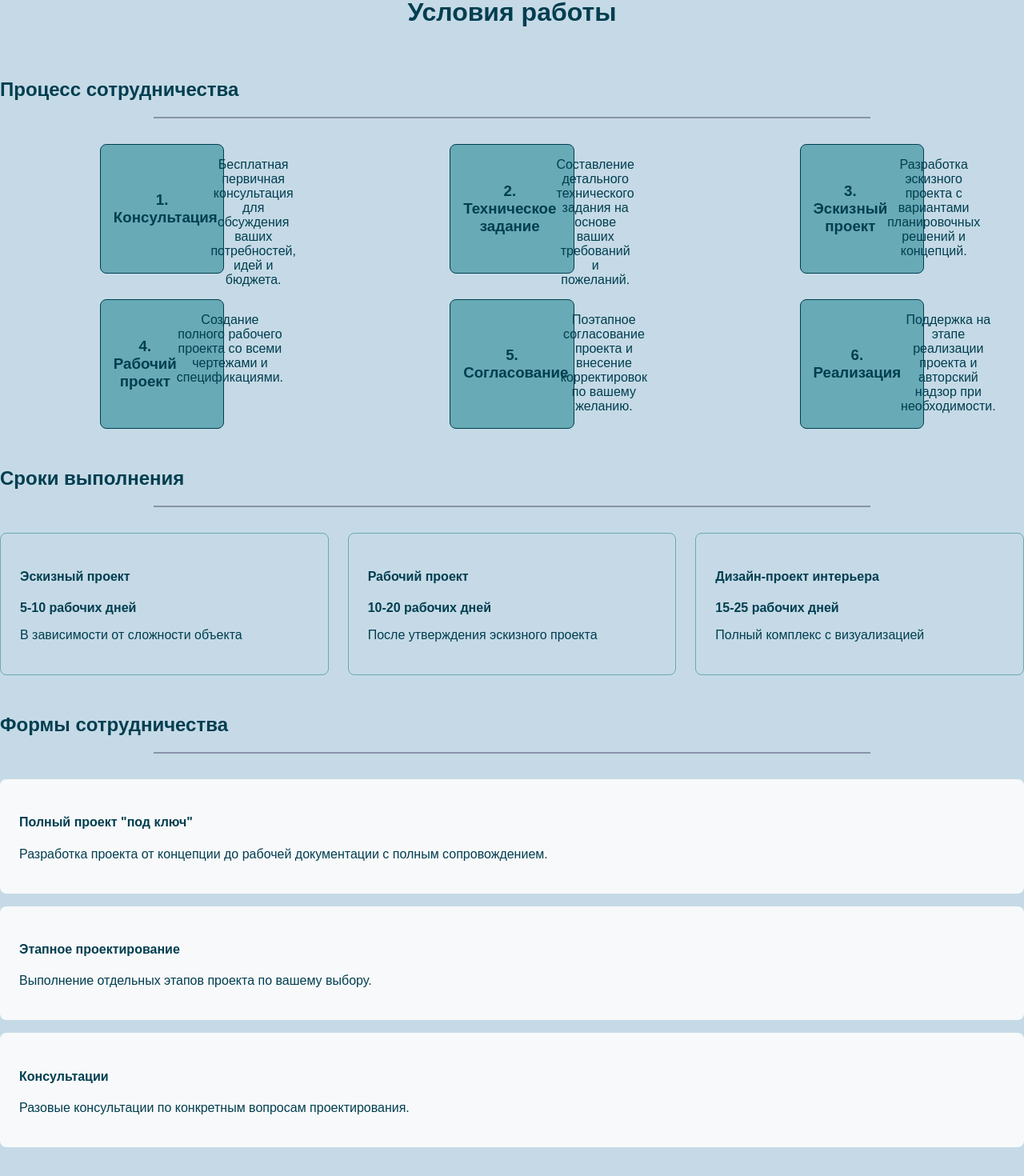
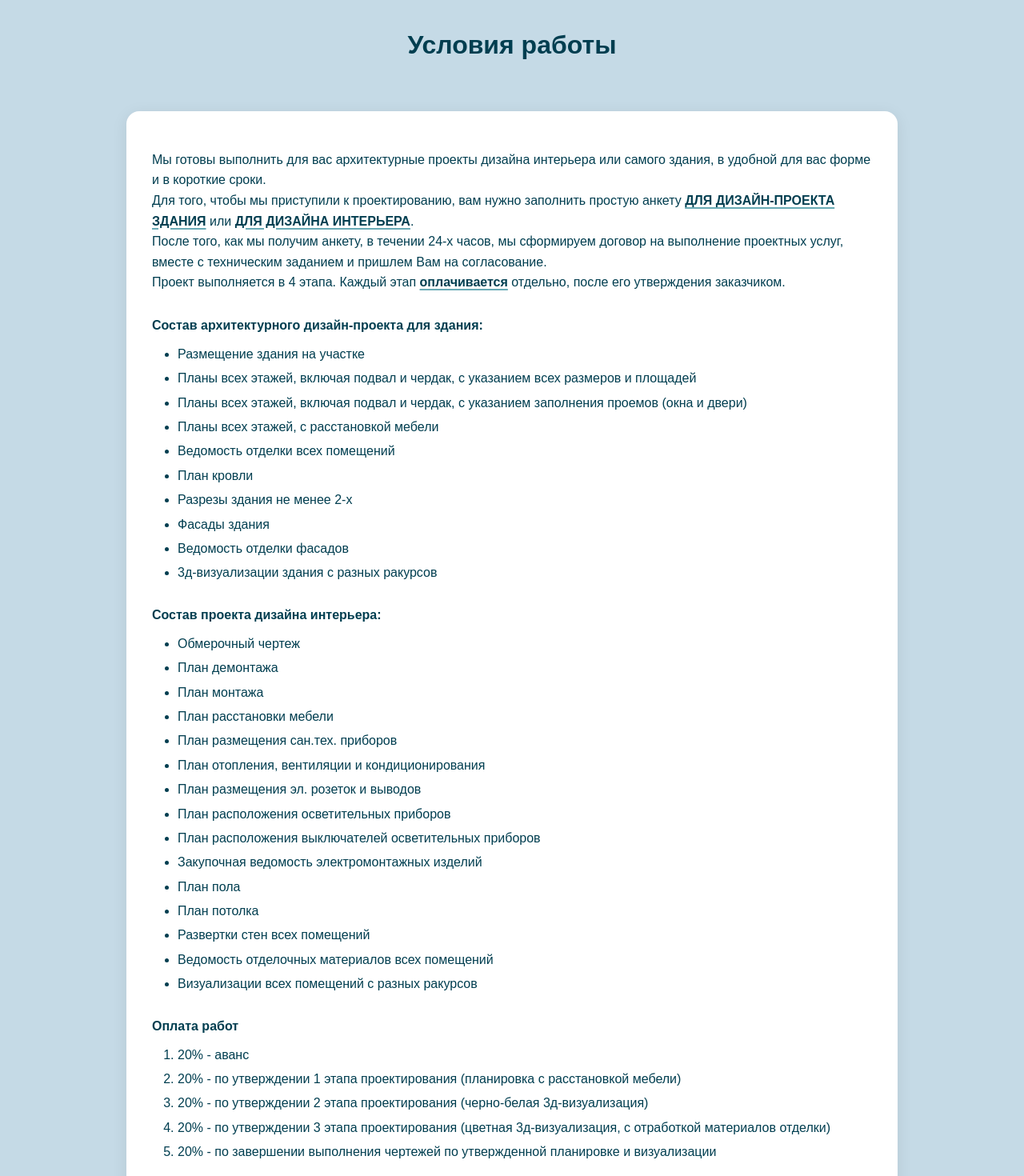
Before and after one commit to BMD63/jsds, a Next.js app: page /conditions in a window 1280 px wide. Shown: the part 190-1660 px from the top of the page at 80% size. Built offline with nearby package versions, Linux system fonts and the light colour scheme.

Commit message:
feat: enhance conditions and news pages with modern styling
- Add CSS Modules for conditions and news page

```diff
--- /dev/null
+++ b/src/app/conditions/conditions.module.css
@@ -0,0 +1,67 @@
+.container {
+  max-width: 1200px;
+  margin: 0 auto;
+  padding: 2em;
+}
+
+.title {
+  text-align: center;
+  margin-bottom: 2em;
+  color: #003e50;
+}
+
+.conditions {
+  width: 75%;
+  background-color: white;
+  margin: auto;
+  margin-top: 2em;
+  margin-bottom: 3em;
+  padding: 2em;
+  border-radius: 1em;
+  box-shadow: 0 4px 20px rgba(0, 0, 0, 0.08);
+}
+
+.conditions h4 {
+  color: #003e50;
+  margin-top: 2em;
+  margin-bottom: 1em;
+}
+
+.conditions ul, .conditions ol {
+  margin-bottom: 2em;
+  padding-left: 2em;
+}
+
+.conditions li {
+  margin-bottom: 0.5em;
+  line-height: 1.4;
+}
+
+.conditions p {
+  line-height: 1.6;
+  margin-bottom: 2em;
+}
+
+/* Стили для якорных ссылок */
+.anchorLink {
+  color: #003e50; /* Сохраняем основной цвет текста */
+  text-decoration: underline;
+  text-decoration-color: #68aab5;
+  text-decoration-thickness: 2px;
+  text-underline-offset: 3px;
+  font-weight: bold;
+  transition: all 0.3s ease;
+}
+
+.anchorLink:hover {
+  color: #68aab5; /* Меняем только при наведении */
+  text-decoration-color: #003e50;
+  background-color: rgba(104, 170, 181, 0.1);
+  padding: 2px 4px;
+  border-radius: 3px;
+}
+
+.anchorLink:visited {
+  color: #003e50; /* Не меняем цвет после перехода */
+  text-decoration-color: #68aab5;
+}
--- a/src/app/conditions/page.tsx
+++ b/src/app/conditions/page.tsx
@@ -1,99 +1,86 @@
 import Link from 'next/link'
+import styles from './conditions.module.css'
 
 export default function Conditions() {
   return (
-    <>
-        <h1 style={{ textAlign: 'center', marginBottom: '2em' }}>Условия работы</h1>
+    <div className={styles.container}>
+      <h1 className={styles.title}>Условия работы</h1>
 
-        <section style={{ marginBottom: '3em' }}>
-          <h2>Процесс сотрудничества</h2>
-          <div className="line"></div>
+      <div className={styles.conditions}>
+        <p>
+          Мы готовы выполнить для вас архитектурные
+          проекты дизайна интерьера или самого здания,
+          в удобной для вас форме и в короткие сроки.
+          <br />
+          Для того, чтобы мы приступили к проектированию,
+          вам нужно заполнить простую анкету{' '}
+          <a href="#archdesign" className={styles.anchorLink}>
+            ДЛЯ ДИЗАЙН-ПРОЕКТА ЗДАНИЯ
+          </a>{' '}
+          или{' '}
+          <a href="#interiordesign" className={styles.anchorLink}>
+            ДЛЯ ДИЗАЙНА ИНТЕРЬЕРА
+          </a>.
+          <br />
+          После того, как мы получим анкету, в течении 24-х часов,
+          мы сформируем договор на выполнение проектных услуг,
+          вместе с техническим заданием и пришлем
+          Вам на согласование.
+          <br />
+          Проект выполняется в 4 этапа.
+          Каждый этап{' '}
+          <a href="#payment" className={styles.anchorLink}>
+            оплачивается
+          </a>{' '}
+          отдельно, после его утверждения заказчиком.
+        </p>
 
-          <div style={{ display: 'grid', gap: '2em', gridTemplateColumns: 'repeat(auto-fit, minmax(300px, 1fr))' }}>
-            <div className="task">
-              <h3>1. Консультация</h3>
-              <p>Бесплатная первичная консультация для обсуждения ваших потребностей, идей и бюджета.</p>
-            </div>
+        <h4 id="archdesign">Состав архитектурного дизайн-проекта для здания:</h4>
+        <ul>
+          <li>Размещение здания на участке</li>
+          <li>Планы всех этажей, включая подвал и чердак, с указанием всех размеров и площадей</li>
+          <li>Планы всех этажей, включая подвал и чердак, с указанием заполнения проемов (окна и двери)</li>
+          <li>Планы всех этажей, с расстановкой мебели</li>
+          <li>Ведомость отделки всех помещений</li>
+          <li>План кровли</li>
+          <li>Разрезы здания не менее 2-х</li>
+          <li>Фасады здания</li>
+          <li>Ведомость отделки фасадов</li>
+          <li>3д-визуализации здания с разных ракурсов</li>
+        </ul>
 
-            <div className="task">
-              <h3>2. Техническое задание</h3>
-              <p>Составление детального технического задания на основе ваших требований и пожеланий.</p>
-            </div>
+        <h4 id="interiordesign">Состав проекта дизайна интерьера:</h4>
+        <ul>
+          <li>Обмерочный чертеж</li>
+          <li>План демонтажа</li>
+          <li>План монтажа</li>
+          <li>План расстановки мебели</li>
+          <li>План размещения сан.тех. приборов</li>
+          <li>План отопления, вентиляции и кондиционирования</li>
+          <li>План размещения эл. розеток и выводов</li>
+          <li>План расположения осветительных приборов</li>
+          <li>План расположения выключателей осветительных приборов</li>
+          <li>Закупочная ведомость электромонтажных изделий</li>
+          <li>План пола</li>
+          <li>План потолка</li>
+          <li>Развертки стен всех помещений</li>
+          <li>Ведомость отделочных материалов всех помещений</li>
+          <li>Визуализации всех помещений с разных ракурсов</li>
+        </ul>
 
-            <div className="task">
-              <h3>3. Эскизный проект</h3>
-              <p>Разработка эскизного проекта с вариантами планировочных решений и концепций.</p>
-            </div>
+        <h4 id="payment">Оплата работ</h4>
+        <ol>
+          <li>20% - аванс</li>
+          <li>20% - по утверждении 1 этапа проектирования (планировка с расстановкой мебели)</li>
+          <li>20% - по утверждении 2 этапа проектирования (черно-белая 3д-визуализация)</li>
+          <li>20% - по утверждении 3 этапа проектирования (цветная 3д-визуализация, с отработкой материалов отделки)</li>
+          <li>20% - по завершении выполнения чертежей по утвержденной планировке и визуализации</li>
+        </ol>
 
-            <div className="task">
-              <h3>4. Рабочий проект</h3>
-              <p>Создание полного рабочего проекта со всеми чертежами и спецификациями.</p>
-            </div>
-
-            <div className="task">
-              <h3>5. Согласование</h3>
-              <p>Поэтапное согласование проекта и внесение корректировок по вашему желанию.</p>
-            </div>
-
-            <div className="task">
-              <h3>6. Реализация</h3>
-              <p>Поддержка на этапе реализации проекта и авторский надзор при необходимости.</p>
-            </div>
-          </div>
-        </section>
-
-        <section style={{ marginBottom: '3em' }}>
-          <h2>Сроки выполнения</h2>
-          <div className="line"></div>
-
-          <div style={{ display: 'grid', gap: '1.5em', gridTemplateColumns: 'repeat(auto-fit, minmax(250px, 1fr))' }}>
-            <div style={{ padding: '1.5em', border: '1px solid #68aab5', borderRadius: '0.5em' }}>
-              <h4>Эскизный проект</h4>
-              <p><strong>5-10 рабочих дней</strong></p>
-              <p>В зависимости от сложности объекта</p>
-            </div>
-
-            <div style={{ padding: '1.5em', border: '1px solid #68aab5', borderRadius: '0.5em' }}>
-              <h4>Рабочий проект</h4>
-              <p><strong>10-20 рабочих дней</strong></p>
-              <p>После утверждения эскизного проекта</p>
-            </div>
-
-            <div style={{ padding: '1.5em', border: '1px solid #68aab5', borderRadius: '0.5em' }}>
-              <h4>Дизайн-проект интерьера</h4>
-              <p><strong>15-25 рабочих дней</strong></p>
-              <p>Полный комплекс с визуализацией</p>
-            </div>
-          </div>
-        </section>
-
-        <section style={{ marginBottom: '3em' }}>
-          <h2>Формы сотрудничества</h2>
-          <div className="line"></div>
-
-          <div style={{ display: 'flex', flexDirection: 'column', gap: '1em' }}>
-            <div style={{ padding: '1.5em', backgroundColor: '#f8f9fa', borderRadius: '0.5em' }}>
-              <h4>Полный проект "под ключ"</h4>
-              <p>Разработка проекта от концепции до рабочей документации с полным сопровождением.</p>
-            </div>
-
-            <div style={{ padding: '1.5em', backgroundColor: '#f8f9fa', borderRadius: '0.5em' }}>
-              <h4>Этапное проектирование</h4>
-              <p>Выполнение отдельных этапов проекта по вашему выбору.</p>
-            </div>
-
-            <div style={{ padding: '1.5em', backgroundColor: '#f8f9fa', borderRadius: '0.5em' }}>
-              <h4>Консультации</h4>
-              <p>Разовые консультации по конкретным вопросам проектирования.</p>
-            </div>
-          </div>
-        </section>
-
-        <section style={{ textAlign: 'center', marginTop: '3em' }}>
-          <Link href="/maincalc" className="tocalc" style={{ fontSize: '1.2em', padding: '1em 2em' }}>
-            Рассчитать стоимость проекта
-          </Link>
-        </section>
-    </>
+        <Link href="/maincalc" className="tocalc">
+          Узнать стоимость
+        </Link>
+      </div>
+    </div>
   )
 }
--- /dev/null
+++ b/src/app/news/news.module.css
@@ -0,0 +1,99 @@
+.container {
+  width: 95%;
+  margin: 0 auto;
+}
+
+.title {
+  text-align: center;
+  margin-bottom: 2em;
+  color: #003e50;
+}
+
+.newsGrid {
+  display: grid;
+  gap: 3em;
+}
+
+.newsCard {
+  display: grid;
+  grid-template-columns: 300px 1fr;
+  gap: 2em;
+  align-items: start;
+  padding: 2em;
+  background-color: #f8f9fa;
+  border-radius: 1em;
+  box-shadow: 0 2px 10px rgba(0, 0, 0, 0.1);
+  transition: all 0.3s ease;
+}
+
+.newsCard:hover {
+  transform: translateY(-5px);
+  box-shadow: 0 8px 25px rgba(0, 0, 0, 0.15);
+}
+
+.imageContainer {
+  position: relative;
+}
+
+.newsImage {
+  width: 100%;
+  height: 200px;
+  object-fit: cover;
+  border-radius: 0.5em;
+}
+
+.newsContent {
+  display: flex;
+  flex-direction: column;
+  height: 100%;
+}
+
+.date {
+  color: #68aab5;
+  font-weight: bold;
+  margin-bottom: 0.5em;
+  font-size: 0.9em;
+}
+
+.newsTitle {
+  margin-bottom: 1em;
+  color: #003e50;
+  font-size: 1.3em;
+  line-height: 1.3;
+}
+
+.description {
+  margin-bottom: 1.5em;
+  line-height: 1.6;
+  flex-grow: 1;
+}
+
+.projectLink {
+  display: inline-block;
+  padding: 0.5em 1.5em;
+  background-color: #68aab5;
+  color: white;
+  text-decoration: none;
+  border-radius: 0.3em;
+  font-weight: bold;
+  transition: all 0.3s ease;
+  align-self: flex-start;
+}
+
+.projectLink:hover {
+  background-color: #003e50;
+  transform: translateY(-2px);
+}
+
+.ctaSection {
+  text-align: center;
+  margin-top: 3em;
+  padding: 2em;
+  background: linear-gradient(135deg, #f8f9fa, #e9ecef);
+  border-radius: 1em;
+}
+
+.ctaButton {
+  font-size: 1.2em;
+  padding: 1em 2em;
+}
```
Also changed, not shown: src/app/news/page.tsx (+15 -40 lines).
